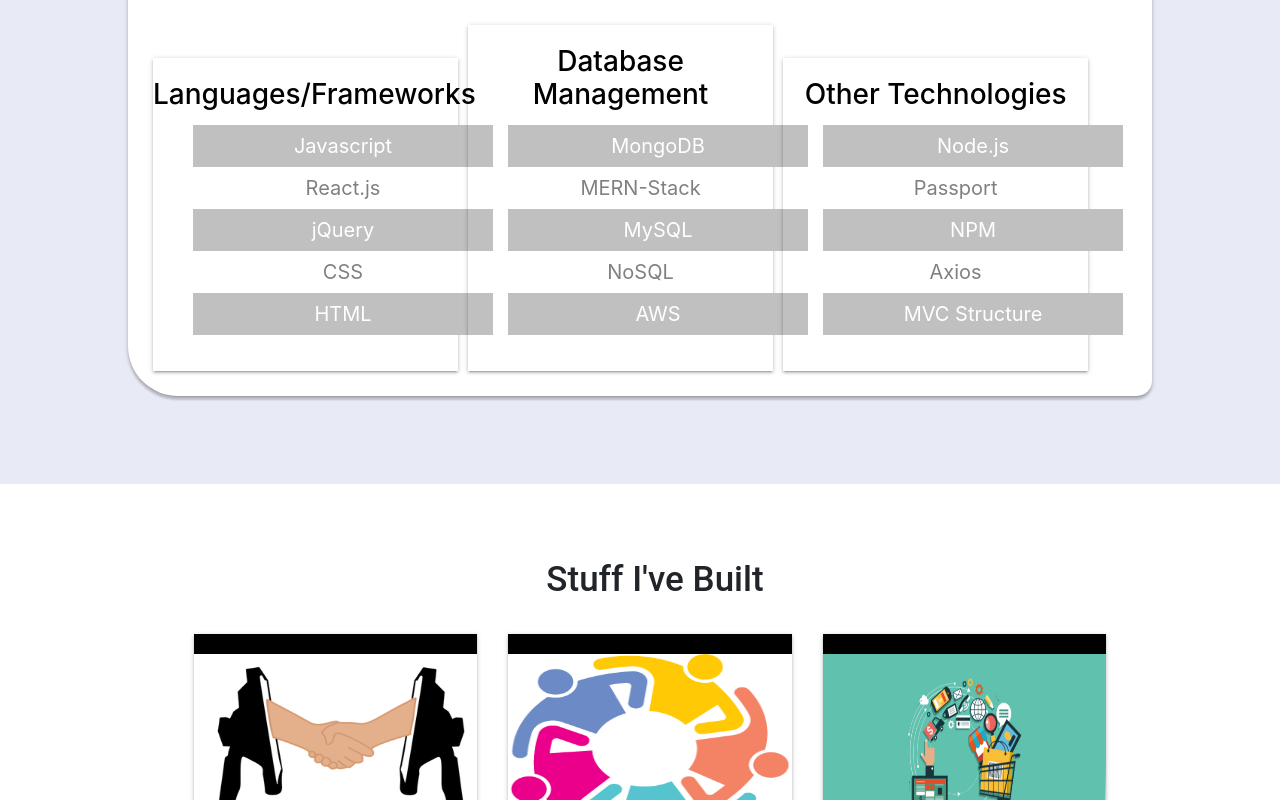
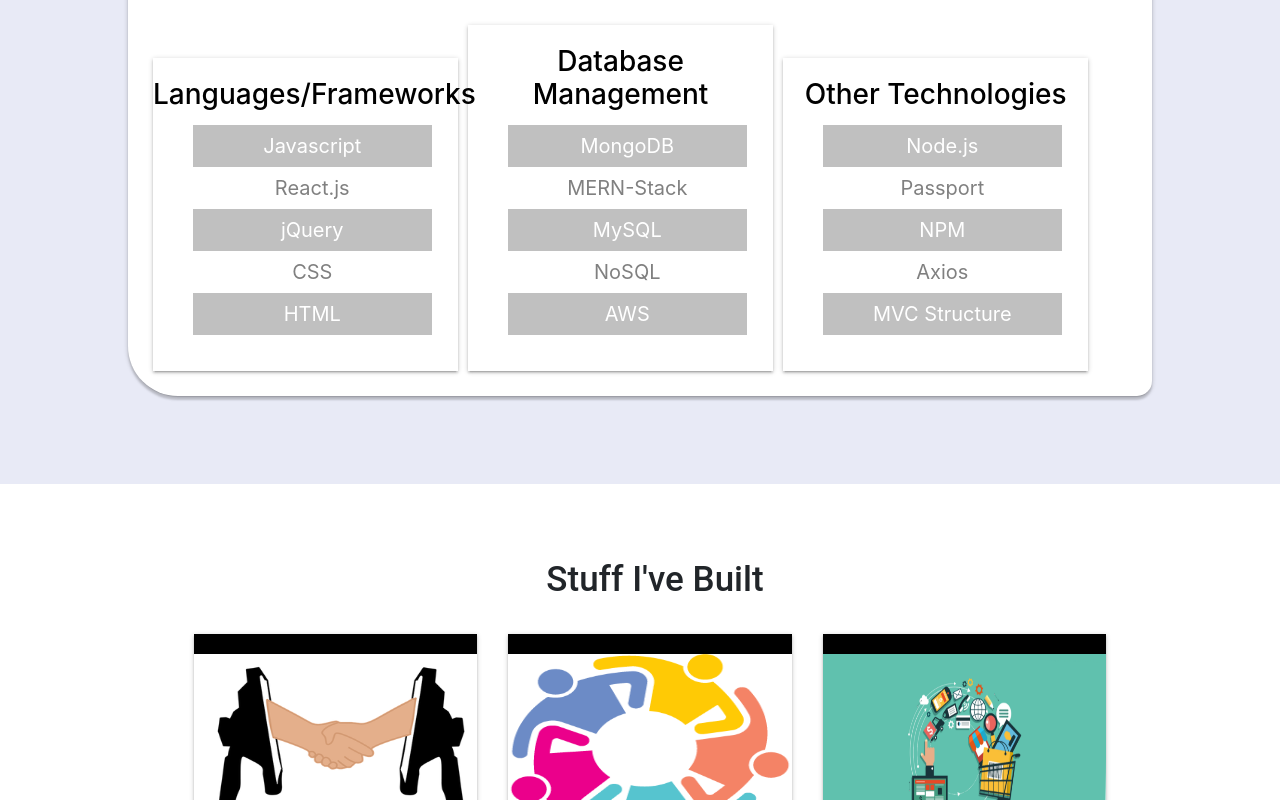
Before and after one commit to caseycling/portfolio, a React (Create React App) app in the folder client/: page / in a window 1280 px wide. Shown: the part 1300-2100 px from the top of the page. Built offline with nearby package versions, Linux system fonts and the light colour scheme; a web font is replaced by a local one.

Commit message:
Fixed CSS inheritance conflicts

```diff
--- a/client/src/components/Technologies/Technologies.css
+++ b/client/src/components/Technologies/Technologies.css
@@ -23,14 +23,23 @@
   color: grey;
 }
 
-  li {
+.tech-list {
   font-size: 20px;
   text-align: center;
-    margin-right: 0px;
+  margin-right: 10%;
   padding-top: 6px;
   padding-bottom: 6px;
 }
 
-  ul {
+.tech-list:nth-child(odd) {
+  color: white;
+  background-color: silver;
+
+  width: 90%;
 
 }
+
+ul {
+  list-style-type: none;
+  padding-top: 5px;
+}
--- a/client/src/components/Technologies/Technologies.js
+++ b/client/src/components/Technologies/Technologies.js
@@ -20,32 +20,32 @@ class Technologies extends Component {
                     <div class="content">
                         <div className="individualContainer" style={{ border: "none" }}>
                             <h3 style={{color: "black"}}>Languages/Frameworks </h3>
-                            <ul style={{ listStyleType: "none", paddingTop: "5px", display: "inline-block" }}>
-                                <li style={{color: "white", backgroundColor: "silver", width: "300px"}}>Javascript</li>
-                                <li>React.js</li>
-                                <li style={{color: "white", backgroundColor: "silver", width: "300px"}}>jQuery</li>
-                                <li>CSS</li>
-                                <li style={{color: "white", backgroundColor: "silver", width: "300px"}}>HTML</li>
+                            <ul>
+                                <li className="tech-list">Javascript</li>
+                                <li className="tech-list">React.js</li>
+                                <li className="tech-list">jQuery</li>
+                                <li className="tech-list">CSS</li>
+                                <li className="tech-list">HTML</li>
                             </ul>
                         </div>
                         <div className="individualContainer" style={{ border: "none" }}>
                             <h3 style={{color: "black"}}>Database Management </h3>
-                            <ul style={{ listStyleType: "none", paddingTop: "5px"  }}>
-                                <li style={{color: "white", backgroundColor: "silver", width: "300px"}}>MongoDB</li>
-                                <li>MERN-Stack</li>
-                                <li style={{color: "white", backgroundColor: "silver", width: "300px"}}>MySQL</li>
-                                <li>NoSQL</li>
-                                <li style={{color: "white", backgroundColor: "silver", width: "300px"}}>AWS</li>
+                            <ul>
+                                <li className="tech-list">MongoDB</li>
+                                <li className="tech-list">MERN-Stack</li>
+                                <li className="tech-list">MySQL</li>
+                                <li className="tech-list">NoSQL</li>
+                                <li className="tech-list">AWS</li>
                             </ul>
                         </div>
                         <div className="individualContainer" style={{ border: "none" }}>
                             <h3 style={{color: "black"}}>Other Technologies</h3>
-                            <ul style={{ listStyleType: "none", paddingTop: "5px" }}>
-                                <li style={{color: "white", backgroundColor: "silver", width: "300px"}}>Node.js</li>
-                                <li>Passport</li>
-                                <li style={{color: "white", backgroundColor: "silver", width: "300px"}}>NPM</li>
-                                <li>Axios</li>
-                                <li style={{color: "white", backgroundColor: "silver", width: "300px"}}>MVC Structure</li>
+                            <ul>
+                                <li className="tech-list">Node.js</li>
+                                <li className="tech-list">Passport</li>
+                                <li className="tech-list">NPM</li>
+                                <li className="tech-list">Axios</li>
+                                <li className="tech-list">MVC Structure</li>
                             </ul>
                         </div>
                     </div>
```
Lines whose indentation alone changed are shown as unchanged.
